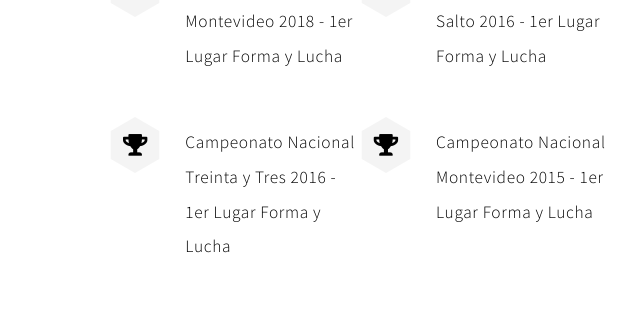
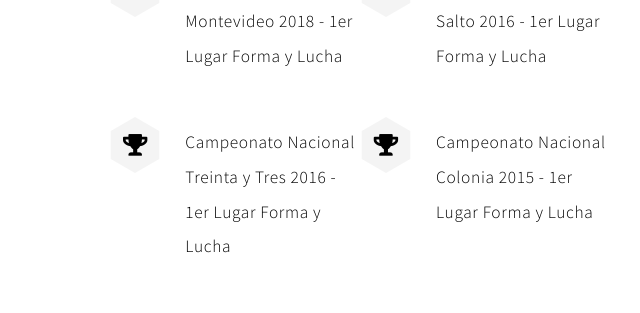
Before and after one commit to Jeffuy/lucca, a website: page index.html in a window 1280 px wide. Shown: the part 2307-2620 px from the top of the page, 602-1242 px from the left. Drawn offline with Linux system fonts and the light colour scheme.

Commit message:
Data updated

```diff
--- a/index.html
+++ b/index.html
@@ -68,7 +68,7 @@
 					<li class="icon solid fa-trophy">Campeonato Nacional Montevideo 2018 - 1er Lugar Forma y Lucha</li>
 					<li class="icon solid fa-trophy">Campeonato Nacional Salto 2016 - 1er Lugar Forma y Lucha</li>
 					<li class="icon solid fa-trophy">Campeonato Nacional Treinta y Tres 2016 - 1er Lugar Forma y Lucha</li>
-					<li class="icon solid fa-trophy">Campeonato Nacional Montevideo 2015 - 1er Lugar Forma y Lucha</li>
+					<li class="icon solid fa-trophy">Campeonato Nacional Colonia 2015 - 1er Lugar Forma y Lucha</li>
 				</ul>
 				<p>Estos son algunos de los logros más importantes en estos años. Sumado a ellos podemos contar la participación en mas de 10 torneos no I.T.F., logrando llegar al podio en muchos de ellos, la constante capacitación en cursos dictados por las múltiples campeones mundiales del todo el mundo y el dictado de clases de Taekwon-Do Kids, para los niños mas chicos.</p>
 			</div>
```
